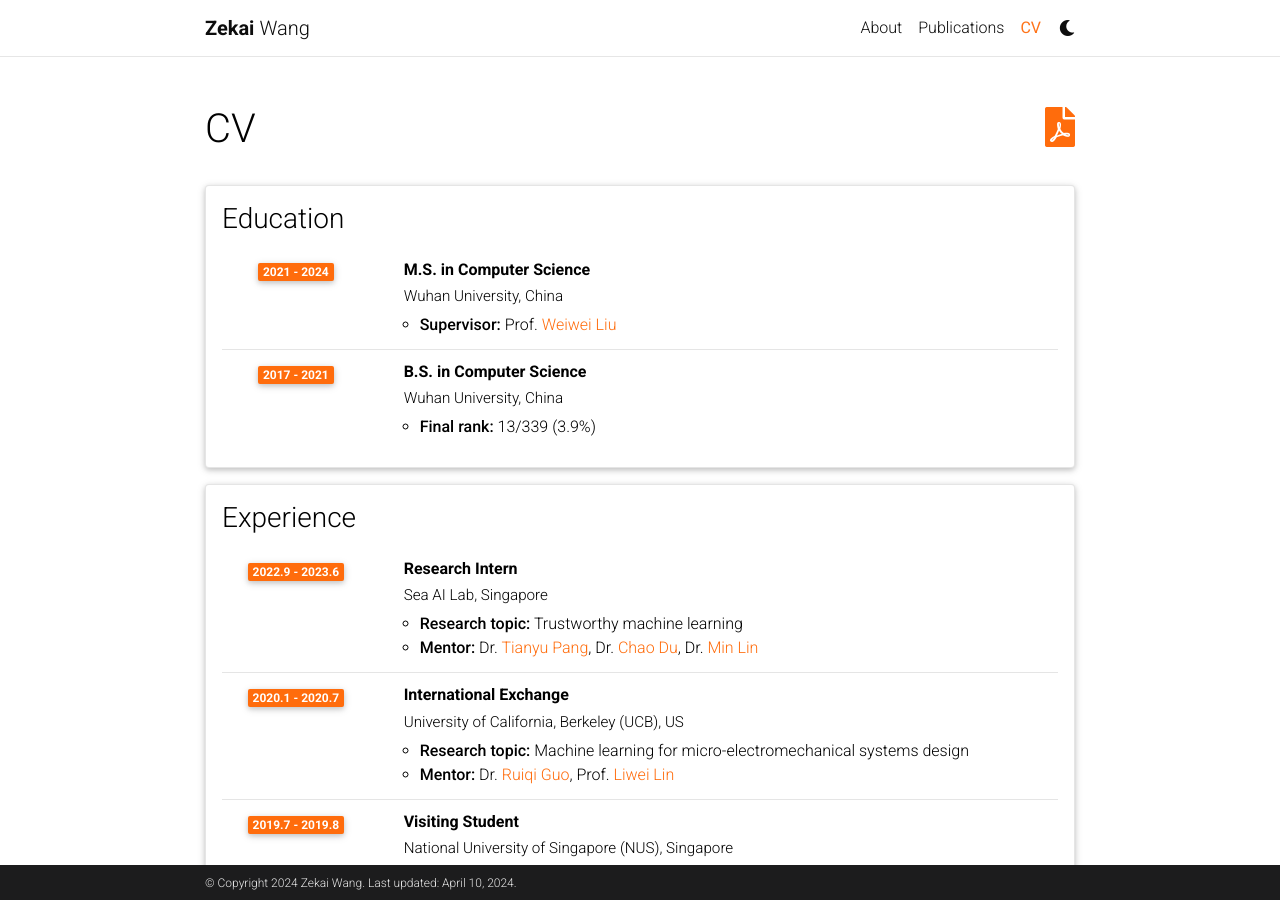
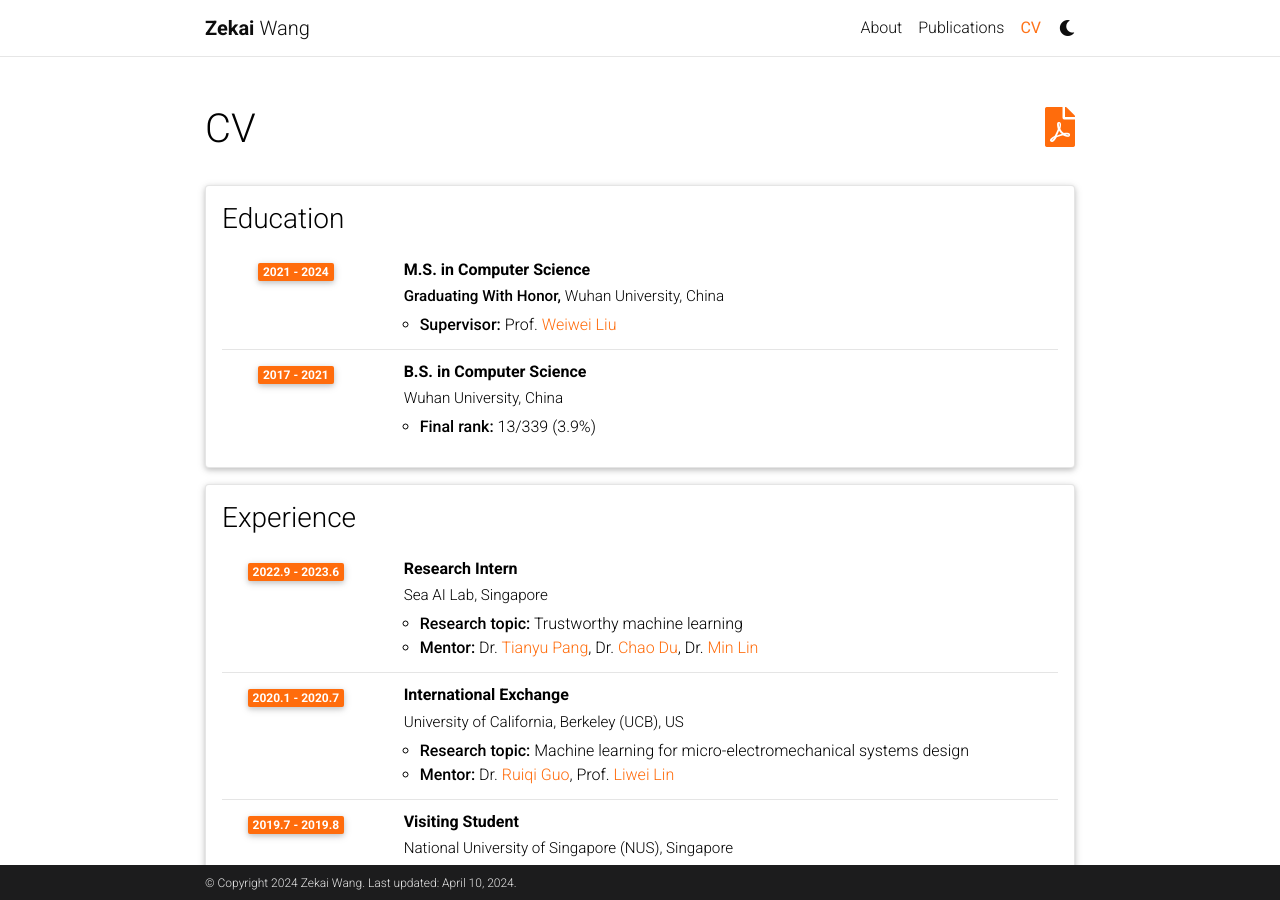
Before and after one commit to wzekai99/wzekai99.github.io, a Jekyll site: the page built from _pages/cv.md, in a window 1280 px wide and 900 px high. Built offline with Jekyll 4.4.1, drawn with Linux system fonts in a browser that asks for light colours; comment, search, counter and statistics services are not loaded; a style sheet for code colours, icons or effects is not loaded.

Commit message:
Update cv.yml

```diff
--- a/_data/cv.yml
+++ b/_data/cv.yml
@@ -2,7 +2,7 @@
   type: time_table
   contents:
     - title: M.S. in Computer Science
-      institution: Wuhan University, China
+      institution: <strong>Graduating With Honor,</strong> Wuhan University, China
       year: 2021 - 2024
       description:
         - <strong>Supervisor:</strong> Prof. <a href="https://sites.google.com/site/weiweiliuhomepage">Weiwei Liu</a>
```
